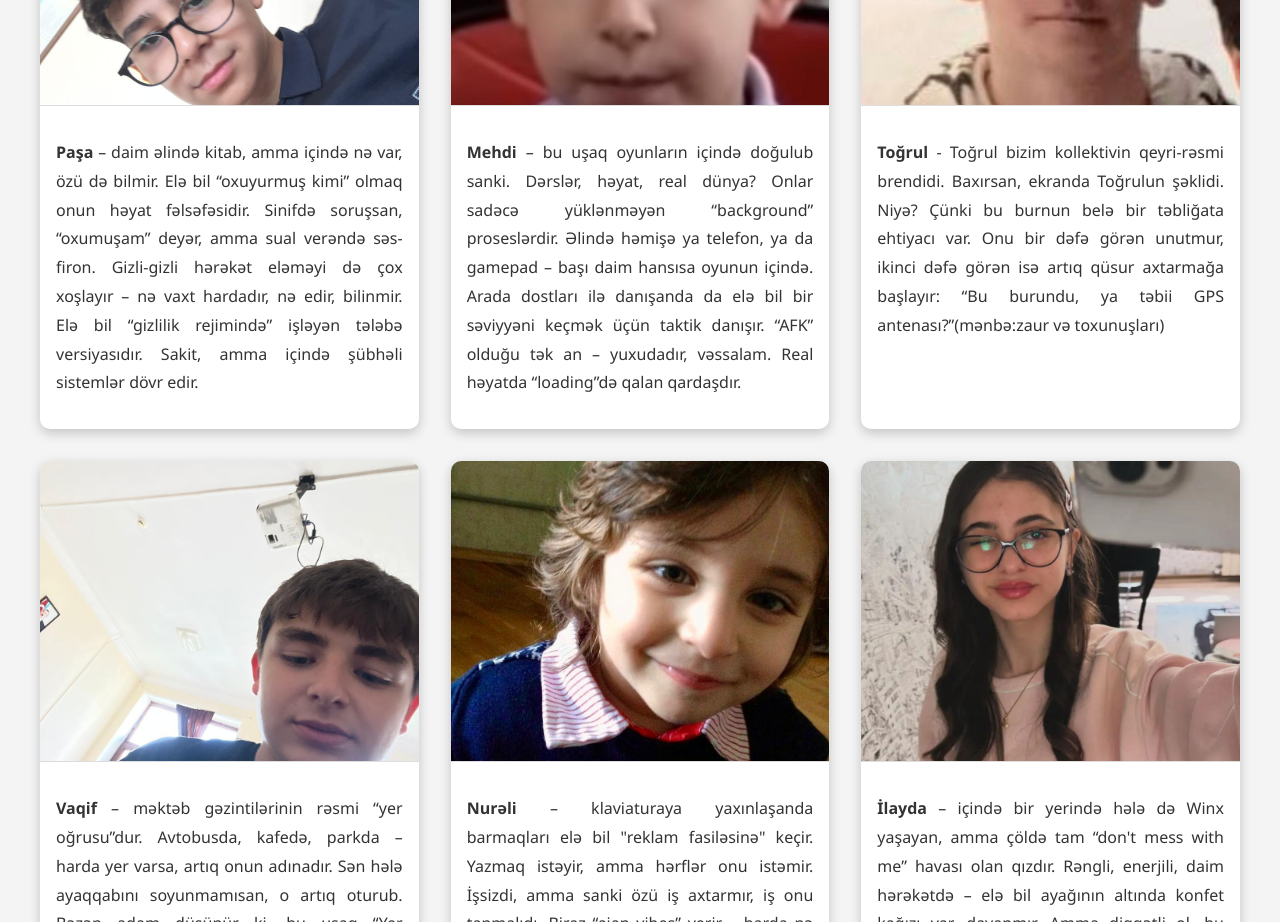
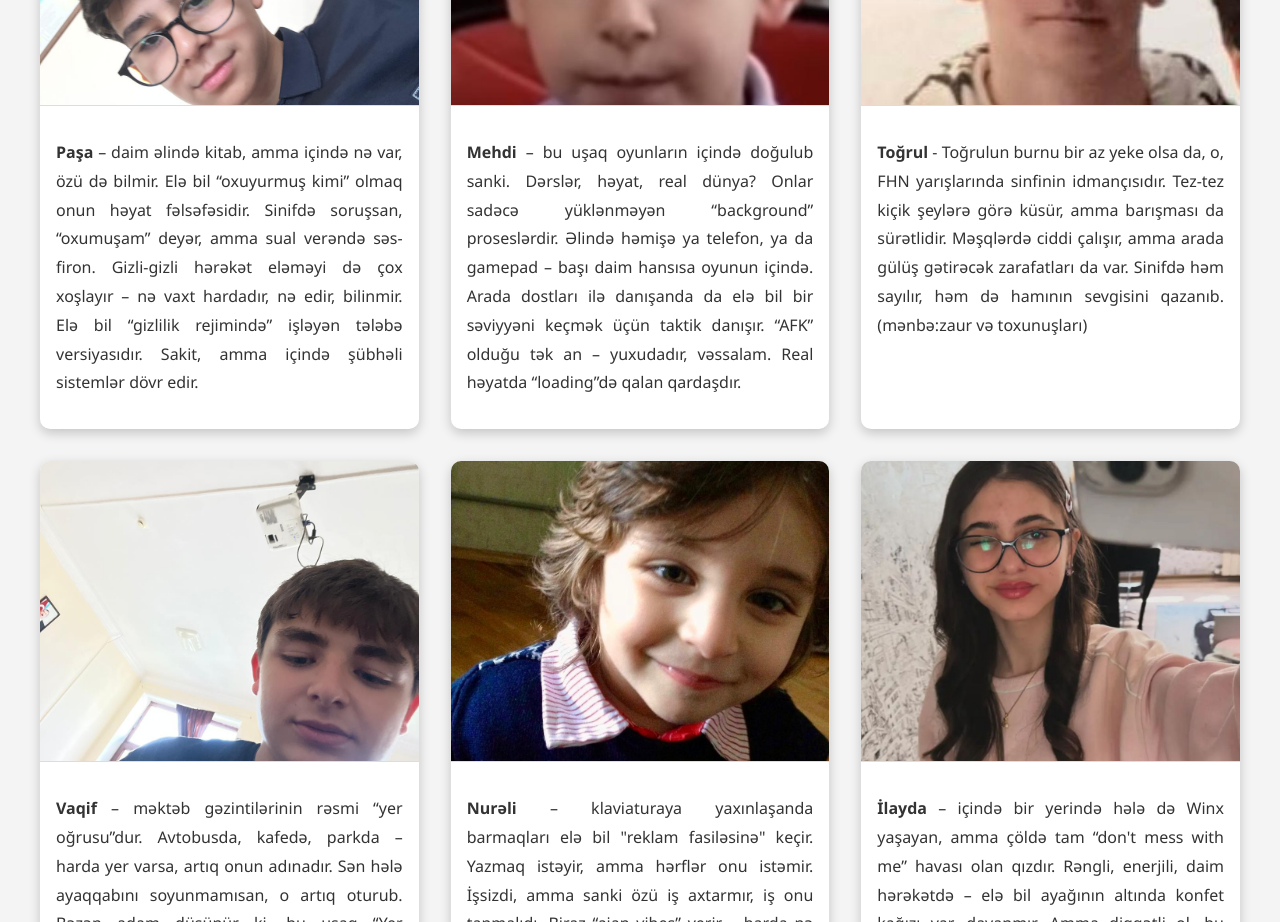
Before and after one commit to rwaii7/9lnew, a plain HTML site: page index.html in a window 1280 px wide. Shown: the part 980-1902 px from the top of the page. Drawn offline with Linux system fonts and the light colour scheme.

Commit message:
index.html

```diff
--- a/index.html
+++ b/index.html
@@ -36,7 +36,7 @@
       </div>
       <div class="card">
         <img src="togrul.jpg" alt="Togrul">
-        <p><strong>Toğrul</strong> - Toğrul bizim kollektivin qeyri-rəsmi brendidi. Baxırsan, ekranda Toğrulun şəklidi. Niyə? Çünki bu burnun belə bir təbliğata ehtiyacı var. Onu bir dəfə görən unutmur, ikinci dəfə görən isə artıq qüsur axtarmağa başlayır: “Bu burundu, ya təbii GPS antenası?”(mənbə:zaur və toxunuşları)</p>
+        <p><strong>Toğrul</strong> - Toğrulun burnu bir az yeke olsa da, o, FHN yarışlarında sinfinin idmançısıdır. Tez-tez kiçik şeylərə görə küsür, amma barışması da sürətlidir. Məşqlərdə ciddi çalışır, amma arada gülüş gətirəcək zarafatları da var. Sinifdə həm sayılır, həm də hamının sevgisini qazanıb.(mənbə:zaur və toxunuşları)</p>
       </div>
       <div class="card">
         <img src="vaqif.jpg" alt="Vaqif">
```
